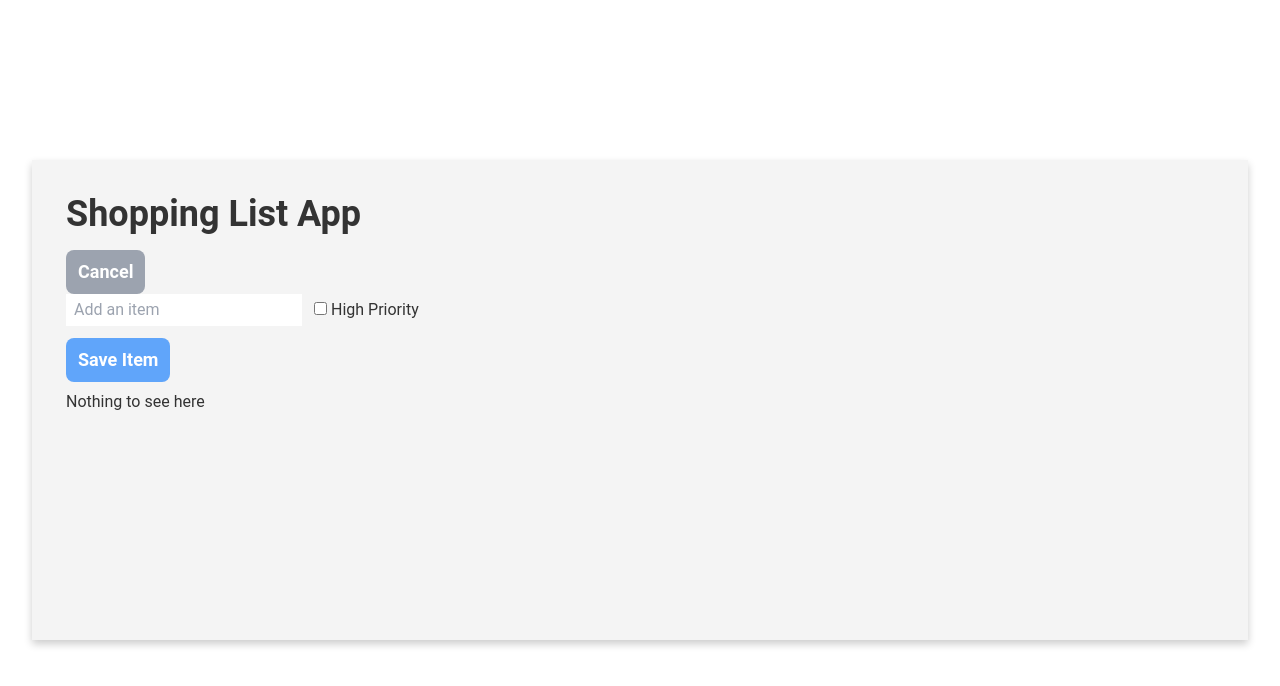
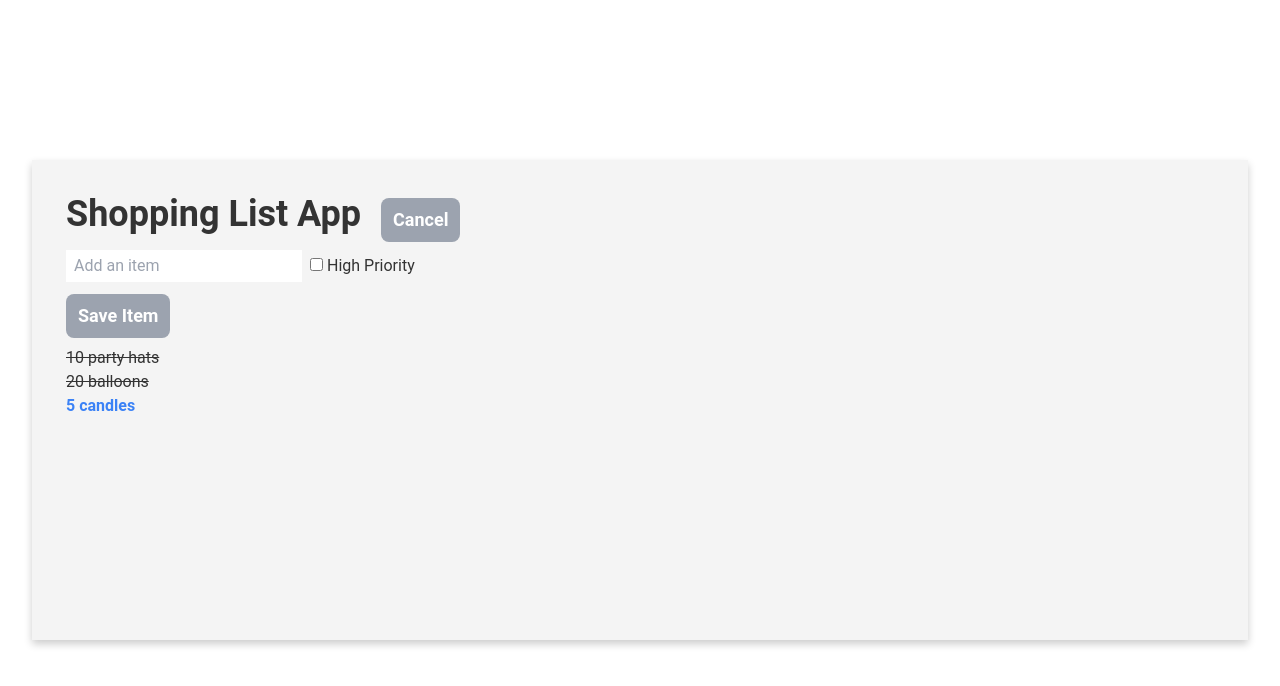
Before and after one commit to Udayanga1/vue-practice, a Vue app in the folder shopping-list-app/: page / in a window 1280 px wide. Both pictures are taken after a click on the button "Add Item". Shown: the top 686 px of the page. Built offline with nearby package versions, Linux system fonts and the light colour scheme.

Commit message:
shopping-list-app: dynamic css classes

```diff
--- a/shopping-list-app/src/App.vue
+++ b/shopping-list-app/src/App.vue
@@ -4,25 +4,34 @@ import { ref } from "vue"
 const header = ref("Shopping List App")
 const editing = ref(false)
 const items = ref([
-	// { id: 1, label: "10 party hats" },
-	// { id: 2, label: "20 balloons" },
-	// { id: 3, label: "5 candles" },
+	{ id: 1, label: "10 party hats", purchased: true, highPriority: false },
+	{ id: 2, label: "20 balloons", purchased: true, highPriority: false },
+	{ id: 3, label: "5 candles", purchased: false, highPriority: true },
 ])
 const newItem = ref("")
 const newItemHighPriority = ref(false)
 const saveItem = () => {
-	items.value.push({ id: items.value.length + 1, label: newItem.value })
+	items.value.push({
+		id: items.value.length + 1,
+		label: newItem.value,
+		highPriority: newItemHighPriority.value,
+	})
 	newItem.value = ""
+	newItemHighPriority.value = false
 }
 const doEdit = (e) => {
 	editing.value = e
 	newItem.value = ""
 }
+
+const togglePurchsed = (item) => {
+	item.purchased = !item.purchased
+}
 </script>
 
 <template>
 	<div>
-		<h1 class="text-4xl mb-4 font-bold">{{ header }}</h1>
+		<h1 class="text-4xl mb-4 font-bold inline mr-5">{{ header }}</h1>
 		<button
 			v-if="editing"
 			@click="doEdit(false)"
@@ -41,27 +50,39 @@ const doEdit = (e) => {
 	</div>
 	<form v-if="editing" @submit.prevent="saveItem">
 		<input
-			class="px-2 py-1 mr-2"
+			class="px-2 py-1 mt-2 mr-2"
 			v-model.trim="newItem"
 			type="text"
 			placeholder="Add an item"
 		/>
 		<label>
-			<input class="m-1" type="checkbox" v-model="newItemHighPriority" />
+			<input class="mr-1" type="checkbox" v-model="newItemHighPriority" />
 			<span>High Priority</span>
 		</label>
 		<br />
 		<!--  button is disabled if newItem is empty -->
 		<button
 			:disabled="newItem.length === 0"
-			class="bg-blue-400 px-3 py-2 rounded-lg text-white font-bold text-lg mt-3"
+			:class="[
+				newItem.length === 0
+					? 'bg-gray-400 px-3 py-2 rounded-lg text-white font-bold text-lg mt-3'
+					: 'bg-blue-400 px-3 py-2 rounded-lg text-white font-bold text-lg mt-3',
+			]"
 		>
 			Save Item
 		</button>
 	</form>
 	<ul class="mt-2">
-		<li class="leading-loose text-xl" v-for="{ id, label } in items" :key="id">
-			{{ label }}
+		<li
+			@click="togglePurchsed(item)"
+			v-for="item in items"
+			:class="{
+				'line-through': item.purchased,
+				'text-blue-500 font-bold': item.highPriority,
+			}"
+			:key="item.id"
+		>
+			{{ item.label }}
 		</li>
 		<p v-if="!items.length">Nothing to see here</p>
 	</ul>
--- a/shopping-list-app/src/assets/main.css
+++ b/shopping-list-app/src/assets/main.css
@@ -21,3 +21,8 @@ html {
 	padding: 34px;
 	box-shadow: 0 4px 8px 0 rgba(0, 0, 0, 0.2);
 }
+
+.strikeout {
+	color: aqua;
+	text-decoration: line-through;
+}
```
